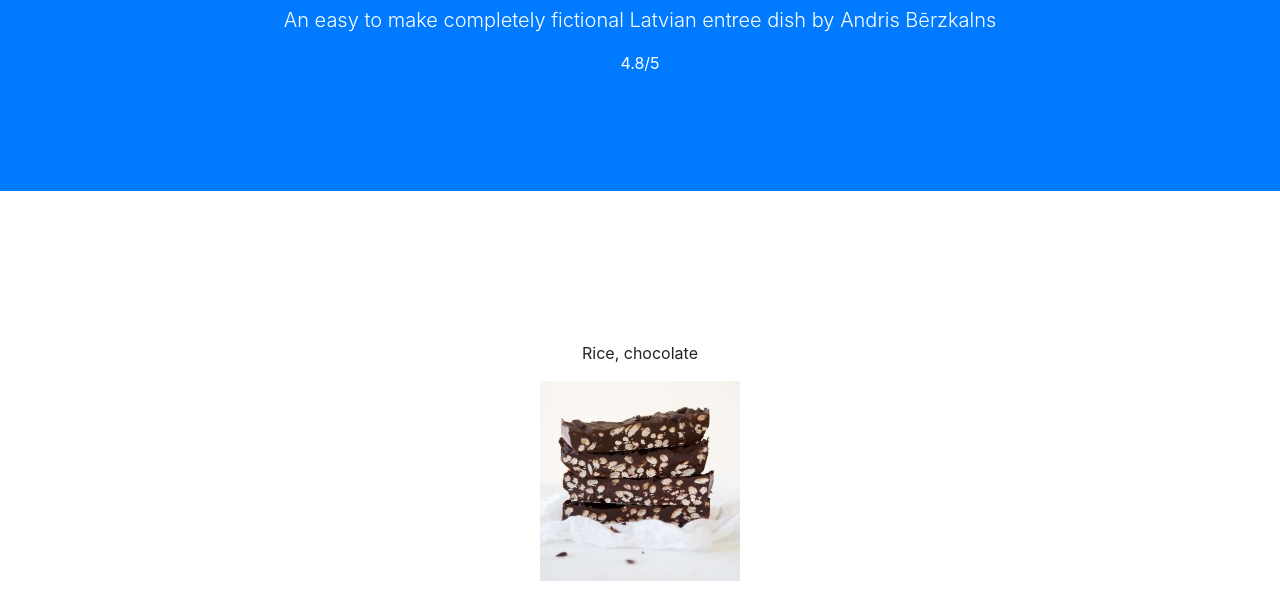
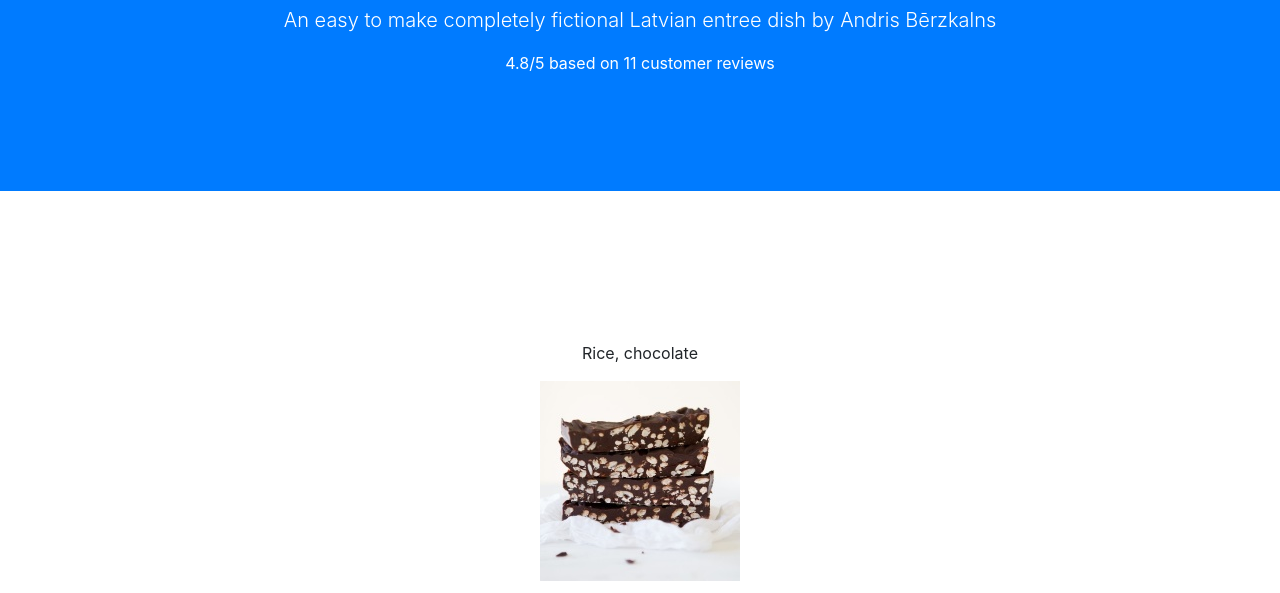
Before and after one commit to TheGrikis/TheGrikis, a plain HTML site: page index.html in a window 1280 px wide. Shown: the part 207-800 px from the top of the page. Drawn offline with nearby package versions, Linux system fonts and the light colour scheme.

Commit message:
ratingCount

```diff
--- a/index.html
+++ b/index.html
@@ -40,7 +40,7 @@
         <div class="container text-center">
             <h1 itemprop="name">Rice chocolate recipe</h1>
             <p class="lead" itemprop="description">An easy to make completely fictional <span itemprop="recipeCuisine">Latvian</span> <span itemprop="recipeCategory">entree</span> dish by <span itemprop="author">Andris Bērzkalns</span></p>
-            <p  itemscope itemtype="http://schema.org/AggregateRating"><span itemprop="ratingValue">4.8</span>/5</p>
+            <p itemscope itemtype="http://schema.org/AggregateRating"><span itemprop="ratingValue">4.8</span>/5 based on <span itemprop="reviewCount">11</span> customer reviews</p>
         </div>
     </header>
 
```
